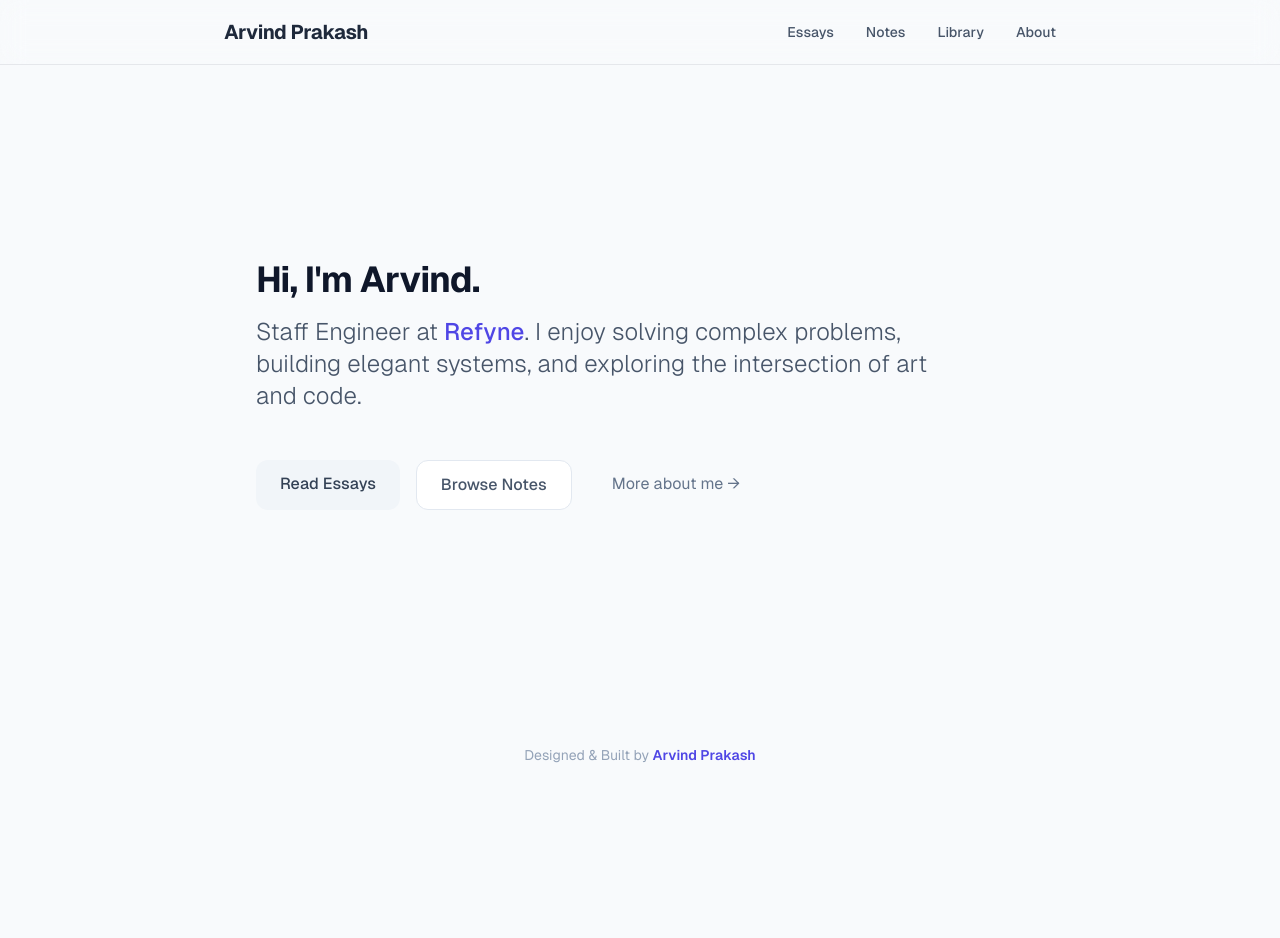
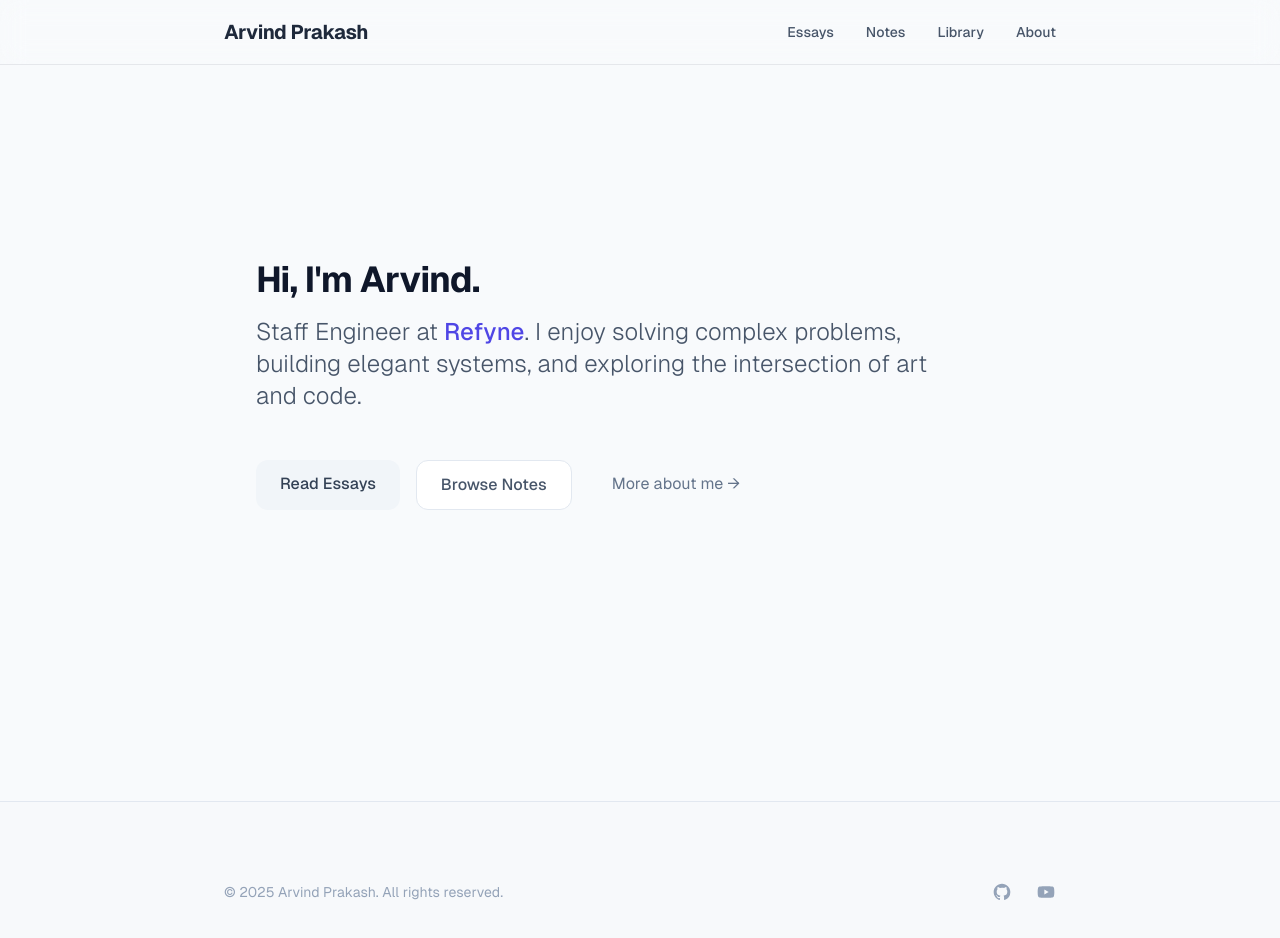
Before and after one commit to DrNightmare/blog-v2, a Next.js app: page / in a window 1280 px wide. Shown: the top 938 px of the page. Before the commit the page ends 805 px from the top, so only its background shows below. Built offline with nearby package versions, Linux system fonts and the light colour scheme.

Commit message:
chore: update footer

```diff
--- a/src/components/Footer.tsx
+++ b/src/components/Footer.tsx
@@ -1,12 +1,31 @@
-import CustomLink from './CustomLink';
-
 export default function Footer() {
     return (
-        <footer className="mt-auto py-10">
-            <div className="max-w-4xl mx-auto px-4 sm:px-6 lg:px-8 text-center">
-                <p className="text-text-subtle text-sm">
-                    Designed & Built by <CustomLink href="https://github.com/DrNightmare/blog-v2" target="_blank">Arvind Prakash</CustomLink>
-                </p>
+        <footer className="mt-24 border-t border-slate-200 bg-slate-50/50">
+            <div className="max-w-4xl mx-auto px-4 sm:px-6 lg:px-8 py-12">
+                <div className="pt-8 flex flex-col md:flex-row justify-between items-center gap-4">
+                    <p className="text-slate-400 text-sm">
+                        © {new Date().getFullYear()} Arvind Prakash. All rights reserved.
+                    </p>
+
+                    <div className="flex items-center space-x-6">
+                        {/* GitHub */}
+                        <a href="https://github.com/DrNightmare" target="_blank" rel="noopener noreferrer" className="text-slate-400 hover:text-slate-700 transition-colors">
+                            <span className="sr-only">GitHub</span>
+                            <svg className="h-5 w-5" fill="currentColor" viewBox="0 0 24 24" aria-hidden="true">
+                                <path fillRule="evenodd" d="M12 2C6.477 2 2 6.484 2 12.017c0 4.425 2.865 8.18 6.839 9.504.5.092.682-.217.682-.483 0-.237-.008-.868-.013-1.703-2.782.605-3.369-1.343-3.369-1.343-.454-1.158-1.11-1.466-1.11-1.466-.908-.62.069-.608.069-.608 1.003.07 1.531 1.032 1.531 1.032.892 1.53 2.341 1.088 2.91.832.092-.647.35-1.088.636-1.338-2.22-.253-4.555-1.113-4.555-4.951 0-1.093.39-1.988 1.029-2.688-.103-.253-.446-1.272.098-2.65 0 0 .84-.27 2.75 1.026A9.564 9.564 0 0112 6.844c.85.004 1.705.115 2.504.337 1.909-1.296 2.747-1.027 2.747-1.027.546 1.379.202 2.398.1 2.651.64.7 1.028 1.595 1.028 2.688 0 3.848-2.339 4.695-4.566 4.943.359.309.678.92.678 1.855 0 1.338-.012 2.419-.012 2.747 0 .268.18.58.688.482A10.019 10.019 0 0022 12.017C22 6.484 17.522 2 12 2z" clipRule="evenodd" />
+                            </svg>
+                        </a>
+
+                        {/* YouTube */}
+                        <a href="https://www.youtube.com/@ArvindPrakash94" target="_blank" rel="noopener noreferrer" className="text-slate-400 hover:text-slate-700 transition-colors">
+                            <span className="sr-only">YouTube</span>
+                            <svg className="h-5 w-5" fill="currentColor" viewBox="0 0 24 24" aria-hidden="true">
+                                <path fillRule="evenodd" d="M19.812 5.418c.861.23 1.538.907 1.768 1.768C21.998 8.746 22 12 22 12s0 3.255-.418 4.814a2.504 2.504 0 0 1-1.768 1.768c-1.56.419-7.814.419-7.814.419s-6.255 0-7.814-.419a2.505 2.505 0 0 1-1.768-1.768C2 15.255 2 12 2 12s0-3.254.418-4.814a2.507 2.507 0 0 1 1.768-1.768C5.744 5 11.998 5 11.998 5s6.255 0 7.814.418ZM15.194 12 10 15V9l5.194 3Z" clipRule="evenodd" />
+                            </svg>
+                        </a>
+
+                    </div>
+                </div>
             </div>
         </footer>
     );
```
